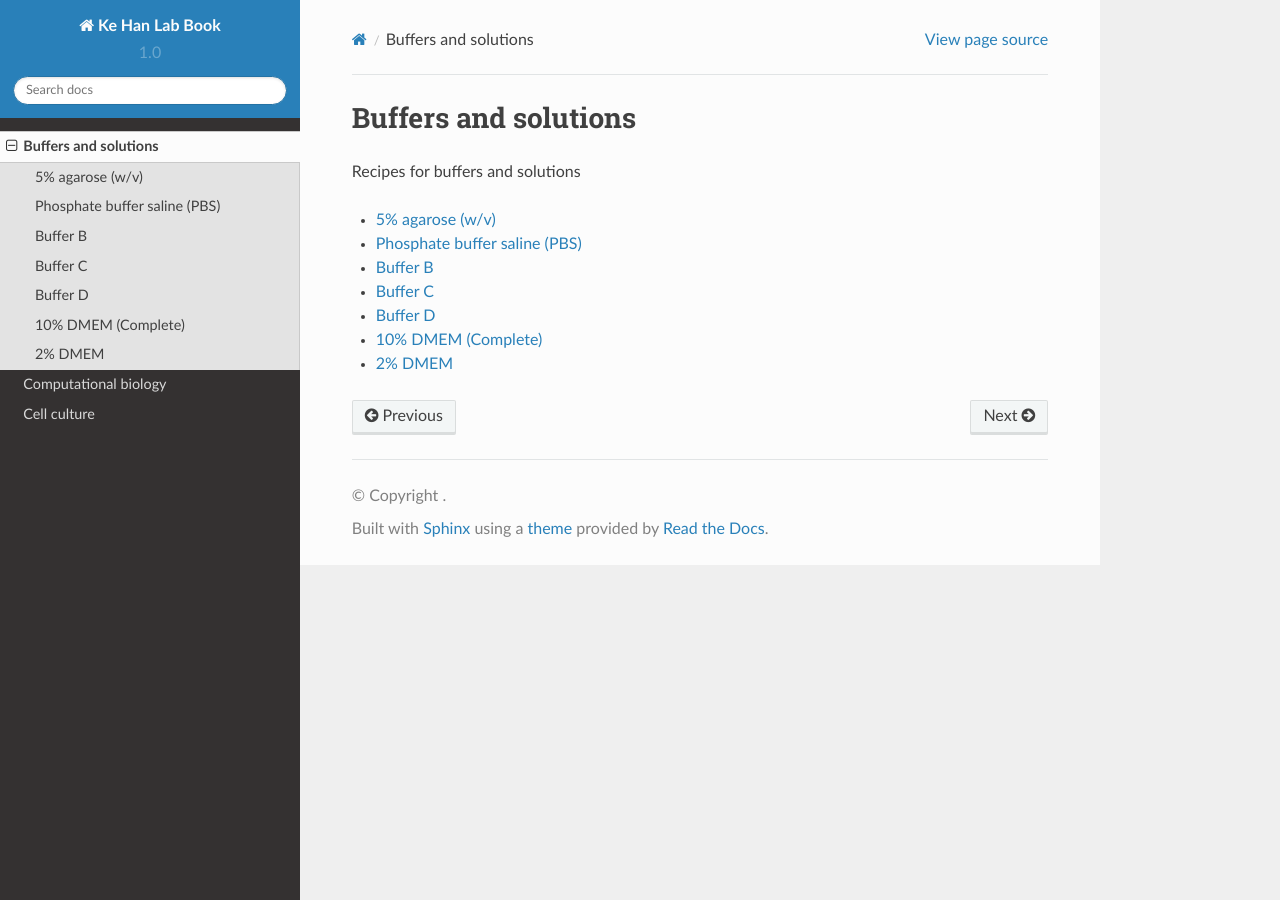
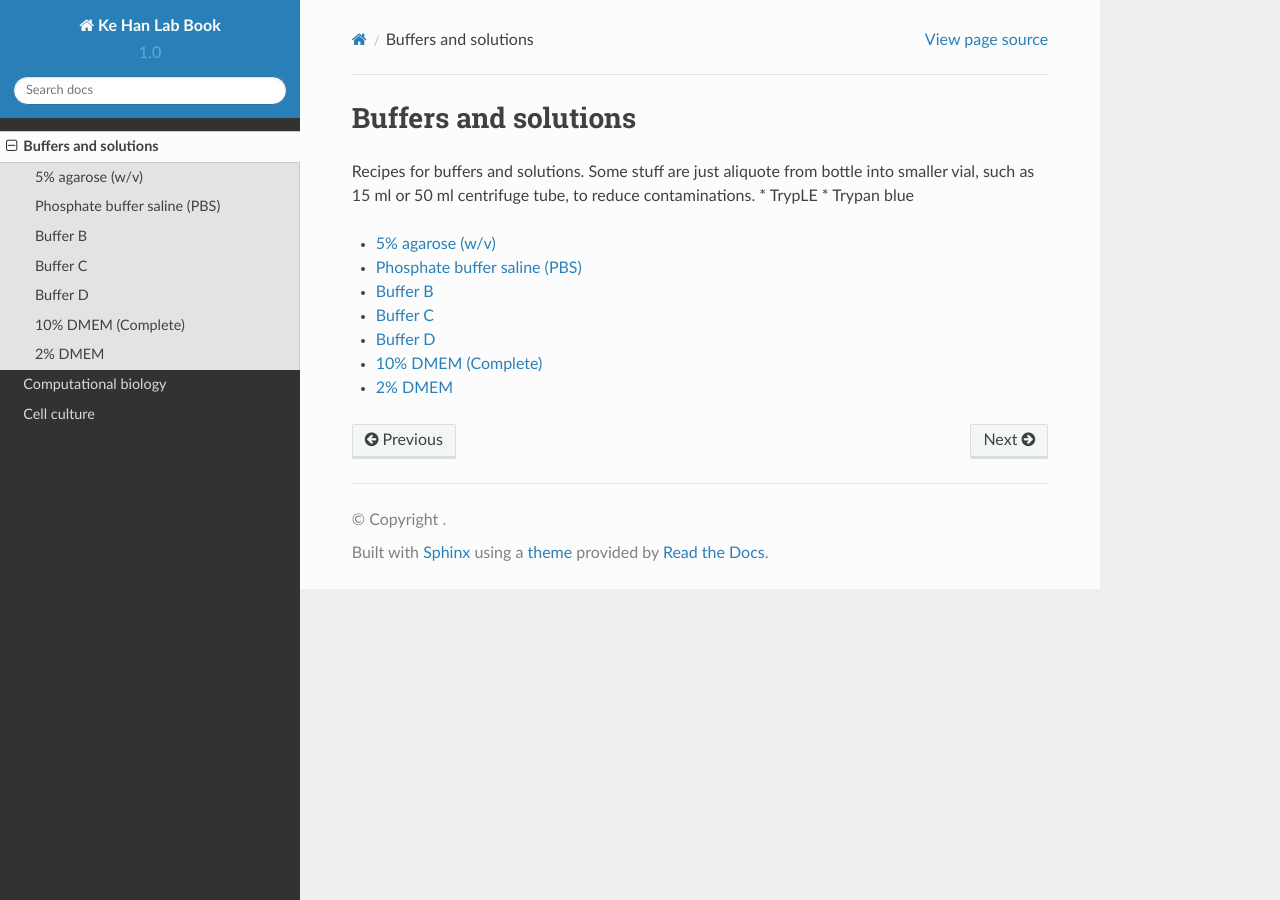
Before and after one commit to kehantan/labbook, a Sphinx documentation site: the page built from docs/buffers_solutions.rst, in a window 1280 px wide. Built offline with Sphinx 7.4.7 and the Read the Docs theme 2.0.0, drawn with Linux system fonts in a browser that asks for light colours.

Commit message:
Update buffers_solutions.rst

```diff
--- a/docs/buffers_solutions.rst
+++ b/docs/buffers_solutions.rst
@@ -1,7 +1,10 @@
 Buffers and solutions
 =====================
 
-Recipes for buffers and solutions
+Recipes for buffers and solutions.
+Some stuff are just aliquote from bottle into smaller vial, such as 15 ml or 50 ml centrifuge tube, to reduce contaminations.
+* TrypLE
+* Trypan blue
 
 .. toctree::
    :maxdepth: 1
```
